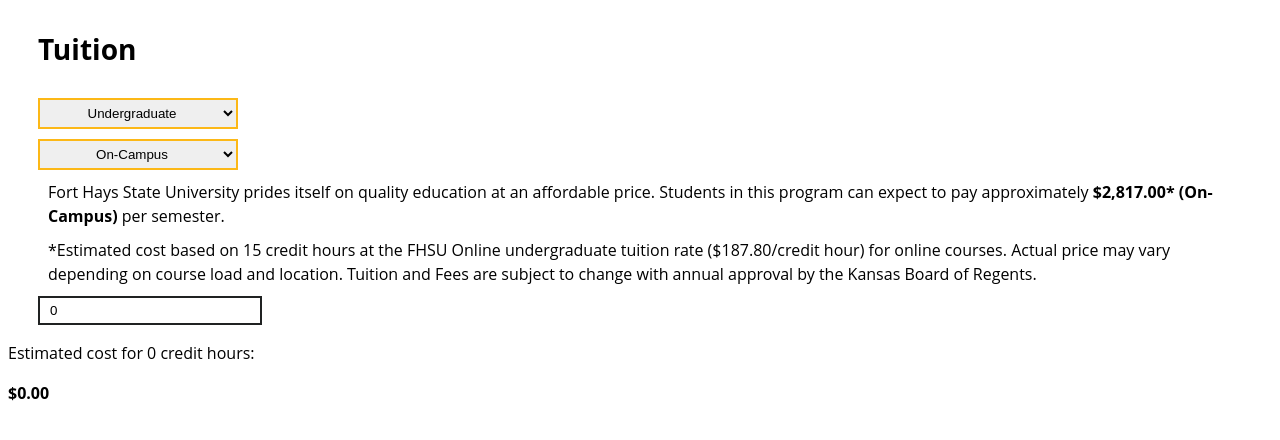
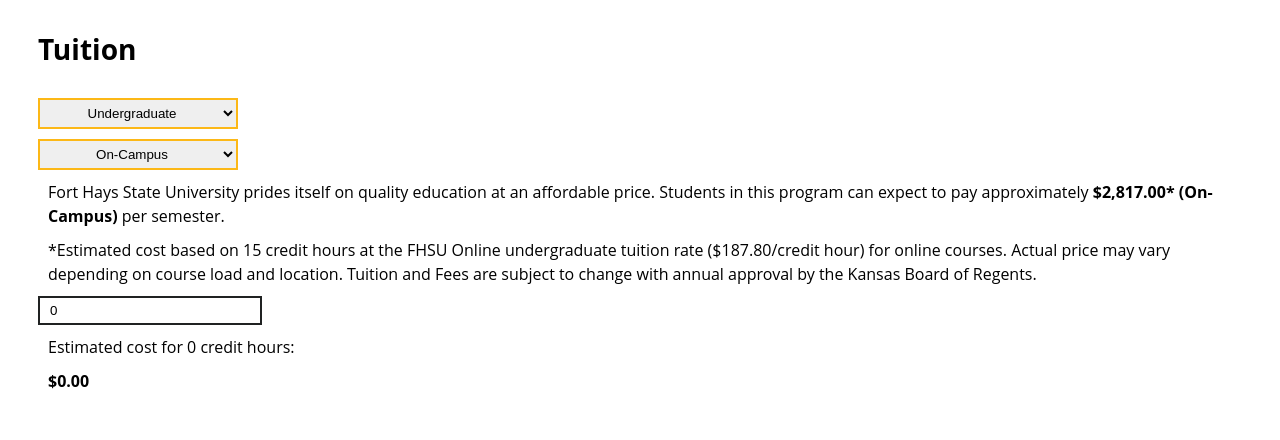
Before and after one commit to BjarniGod/vue-pos-tuition, a Vue app: page / in a window 1280 px wide. Shown: the top 440 px of the page. Built offline with nearby package versions, Linux system fonts and the light colour scheme.

Commit message:
Updated css for <p>

```diff
--- a/src/assets/main.css
+++ b/src/assets/main.css
@@ -54,7 +54,7 @@
   margin-bottom: 10px;
 }
 
-.tiger-text {
+.tiger-text, p {
   padding-right: 10px;
   padding-left: 10px;
   margin: 10px 30px 10px 30px;
```
